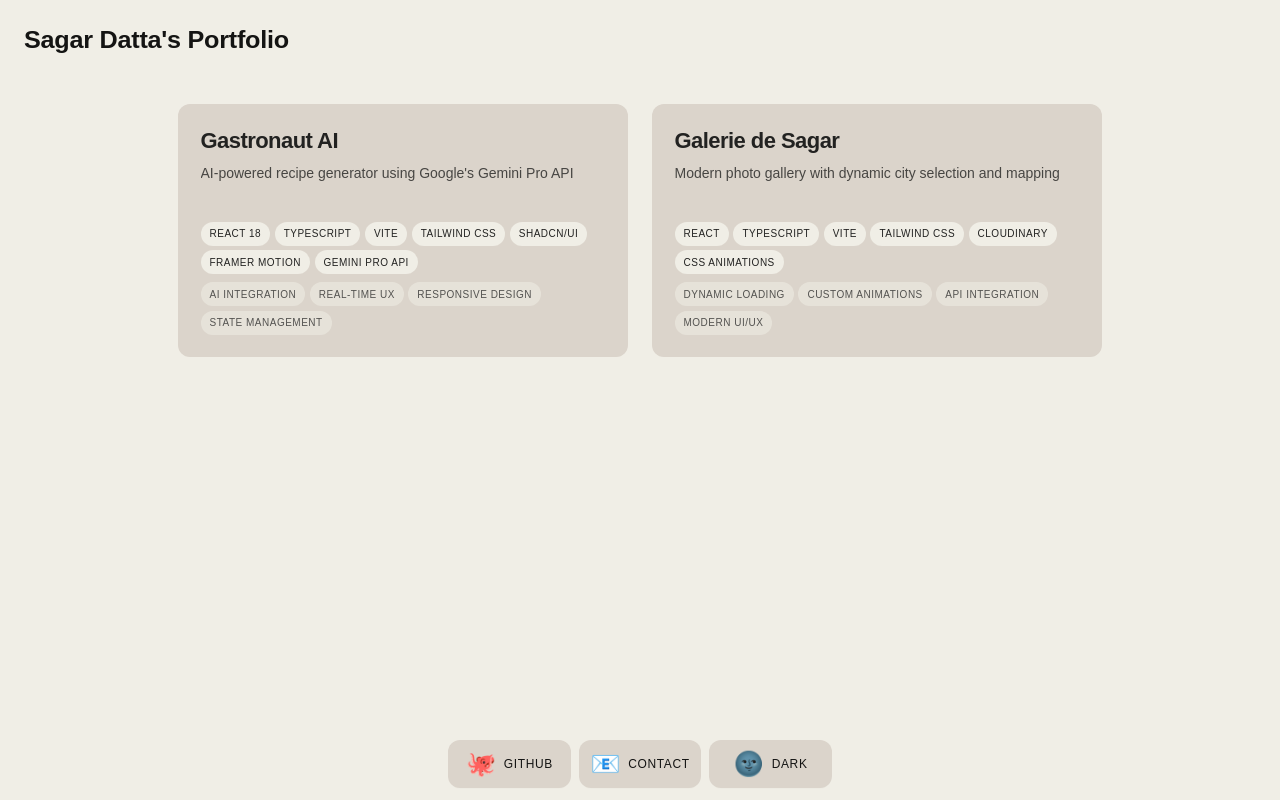
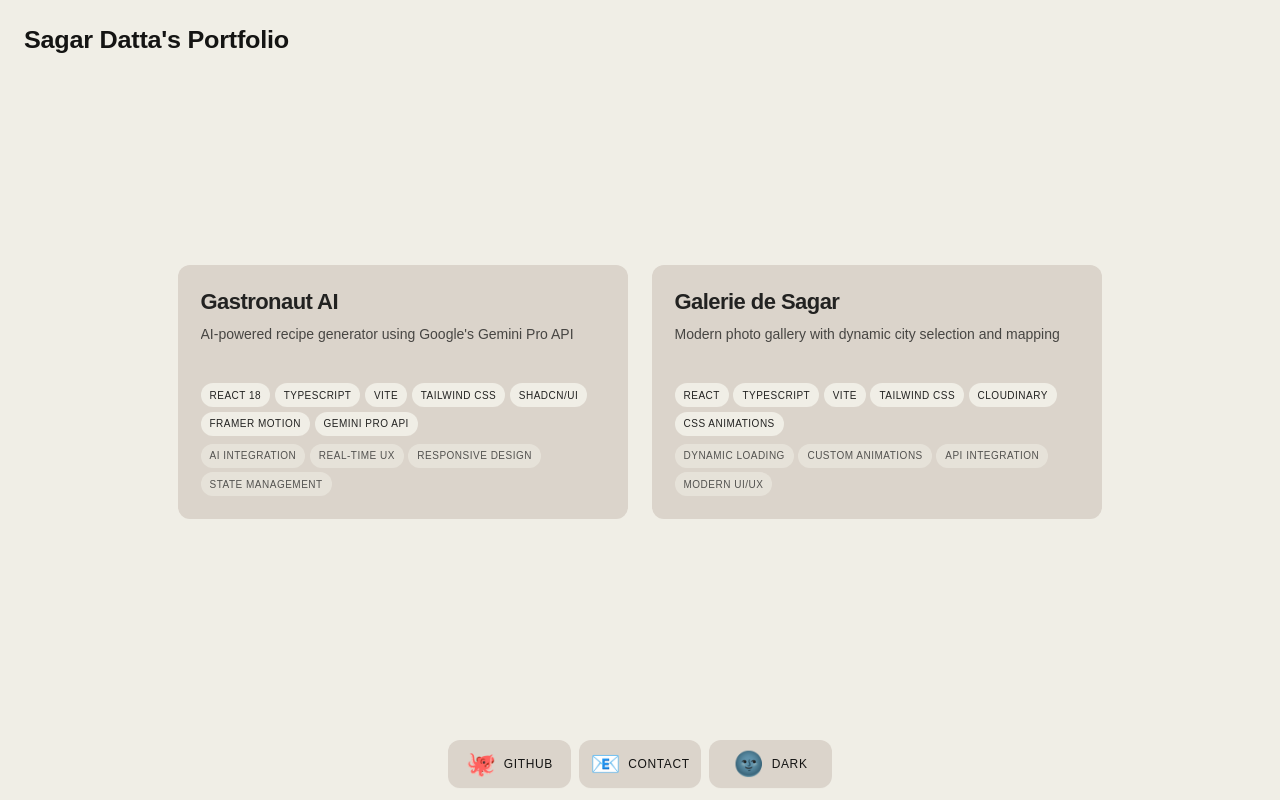
Before and after one commit to sagar-datta/portfolio, a Next.js app: page / in a window 1280 px wide. Built offline with nearby package versions, Linux system fonts and the light colour scheme.

Commit message:
Improve main section layout with centered grid on large screens

```diff
--- a/src/app/page.tsx
+++ b/src/app/page.tsx
@@ -8,7 +8,7 @@ export default function Home() {
     <div className="min-h-screen flex flex-col pb-20 lg:pb-24">
       <Header title="Sagar Datta's Portfolio" />
 
-      <main className="flex-1 max-w-7xl mx-auto w-full p-6">
+      <main className="flex-1 max-w-7xl mx-auto w-full p-6 lg:grid lg:place-items-center">
         <div className="flex flex-col md:flex-row md:flex-wrap gap-6 justify-center items-center md:items-stretch">
           {GRID_ITEMS.map((item) => (
             <GridItem
```
